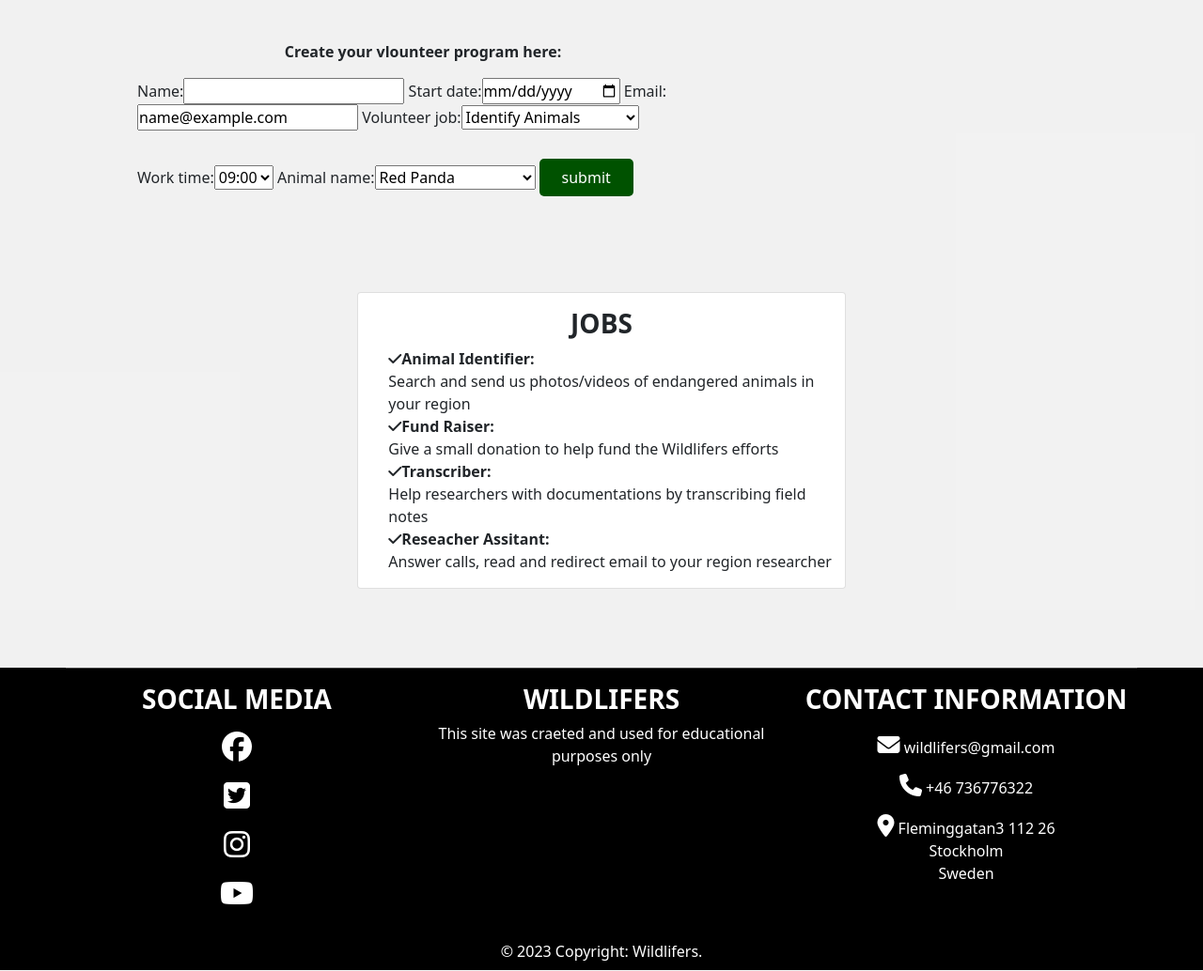
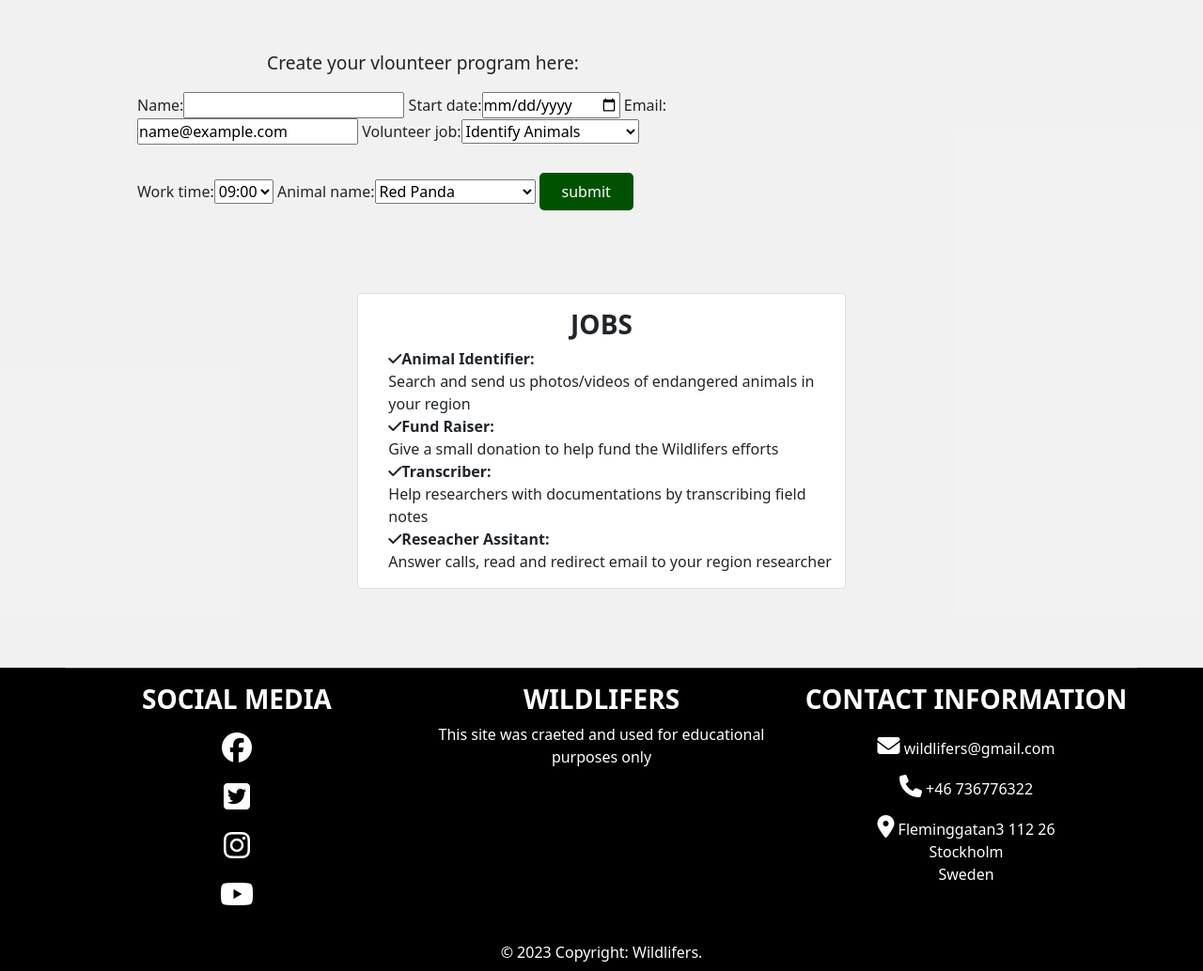
Before and after one commit to Ewie1/CI_PP4_Wildlifers, a Django app: page /enrollview in a window 1280 px wide. Shown: the part 367-1401 px from the top of the page at 94% size. Run offline with Django 3.2, Linux system fonts and the light colour scheme; the visitor is signed in with stand-in values (Sample User, id 1); some libraries are stand-ins or nearby versions.

Commit message:
Style booking form heading and nav dropdwon background hover

```diff
--- a/booking/templates/booking/bookings.html
+++ b/booking/templates/booking/bookings.html
@@ -14,14 +14,13 @@
   </div>
 </div>
 <div class="booking-form-page-wrap">
-  <div class="container register-form">
+  <div class="container">
     <div class="row d-flex justify-content-start mb-5">
       <div class="col-12 col-md-8 col-lg-8">
-
         <div class="row g-0">
           <div class="col-lg-12 rounded-3">
             <div class="card-body p-md-4 mx-md-4">
-              <p class="card-title text-center"> <b> Create your vlounteer program here:</b> </p>
+              <p class="card-title text-center">Create your vlounteer program here:</p>
               <form class=" m-3" method="POST" enctype="multipart/form-data">
                 {{ program_booking_form | as_bootstrap }}
 
--- a/static/css/style.css
+++ b/static/css/style.css
@@ -36,6 +36,10 @@ body {
 
 .bg-darker {
     background: rgba(0, 0, 0, 0.2);
+}
+
+.dropdown-menu a:hover {
+    background-color: #EFEBE9;
 }
 
 /* Style for signup and log in messages*/
@@ -273,7 +277,8 @@ footer h3 {
     color: rgb(0, 82, 0);
 }
 
-.pagination a:hover {
+.pagination a:hover,
+.pagination-arrow:hover {
     color: rgb(0, 82, 0);
 }
 
@@ -463,6 +468,11 @@ footer h3 {
     margin-bottom: -20px;
 }
 
+.booking-form-page-wrap p {
+    margin-top: 30px;
+    font-size: 1.2rem;
+}
+
 .booking-image {
     height: 300px;
     background:url('https://res.cloudinary.com/deipzfplq/image/upload/v1679050465/rainforest-sunset2_nkdcgr.jpg')no-repeat center fixed;
--- a/templates/base.html
+++ b/templates/base.html
@@ -60,7 +60,7 @@
             <li class="nav-item dropdown">
               <a class="nav-link dropdown-toggle active" href="#" id="navbarDropdownMenuLink" role="button"
                 data-bs-toggle="dropdown" aria-expanded="false">
-                Dropdown link
+                Menu
               </a>
               <ul class="dropdown-menu" aria-labelledby="navbarDropdownMenuLink">
                 <li><a class="dropdown-item" href="{% url 'account_signup' %}">Register</a></li>
```
